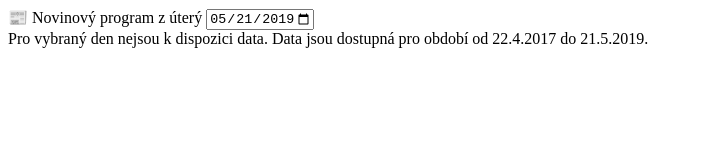
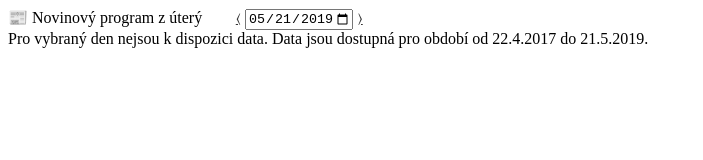
Before and after one commit to veproza/novinovyprogram, a Svelte app in the folder client/: page / in a window 1280 px wide. Shown: the top 160 px of the page, without its empty margins (0-703 px from the left). Built offline with nearby package versions, Linux system fonts and the light colour scheme; no server answers; the HTML template or start-up script is replaced by a standard one.

Commit message:
pridany posouvaci sipky

```diff
--- a/client/src/App.svelte
+++ b/client/src/App.svelte
@@ -87,7 +87,16 @@ window.addEventListener('hashchange', (evt) => {
     skipNextUpdateFromHash = false;
 });
 handleChange(false);
-
+const handlePrevClick = () => {
+    const prevDay = new Date(currentDate.getTime() - 86400 * 1e3);
+    domDate = prevDay.toISOString().substr(0, 10);
+    handleChange();
+};
+const handleNextClick = () => {
+    const nextDay = new Date(currentDate.getTime() + 86400 * 1e3);
+    domDate = nextDay.toISOString().substr(0, 10);
+    handleChange();
+}
 </script>
 
 <style>
@@ -100,11 +109,28 @@ handleChange(false);
 	    width: 100%;
 	    text-align: left;
 	}
+	.sameWidthDay {
+	    display: inline-block;
+	    width: 4.6em;
+	    white-space: nowrap;
+	}
+	.prev, .next {
+	    color: #333;
+	}
+	.prev:hover, .next:hover {
+	    color: #aaa;
+	}
 </style>
 <div class="center">
     <div class="maxwidth">
         <div class="header">
-            📰 Novinový program {dayHuman} <input type="date" bind:value="{domDate}" on:change="{handleChange}" min="2017-04-22" max="2019-05-21">
+            📰 Novinový program
+            <span class="sameWidthDay">
+                {dayHuman}
+            </span>
+            <a href="#" on:click|preventDefault="{handlePrevClick}" class="prev" >〈</a>
+            <input type="date" bind:value="{domDate}" on:change="{handleChange}" min="2017-04-22" max="2019-05-21">
+            <a href="#" on:click|preventDefault="{handleNextClick}" class="next" >〉</a>
         </div>
         {#await dayPromise}
         loading.
```
